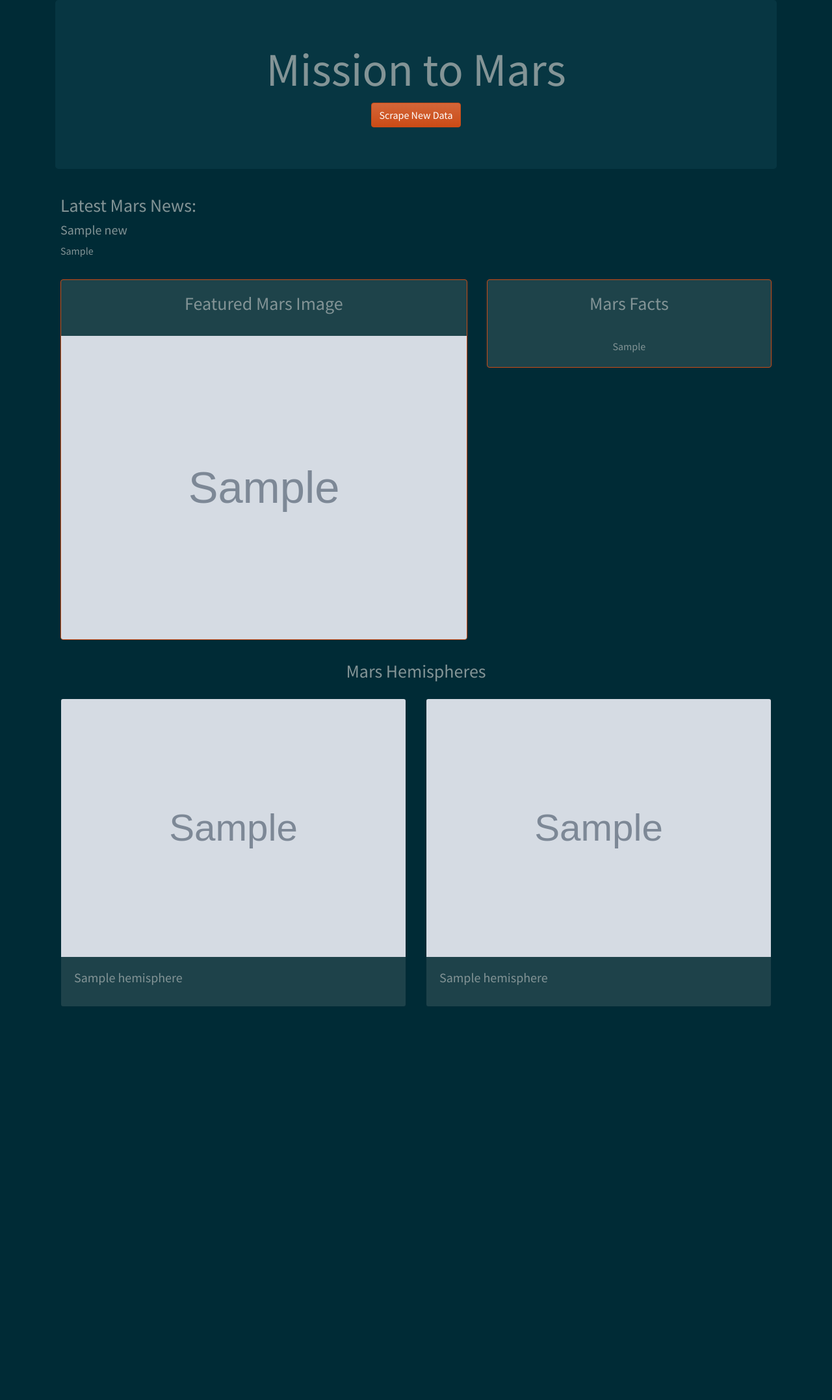
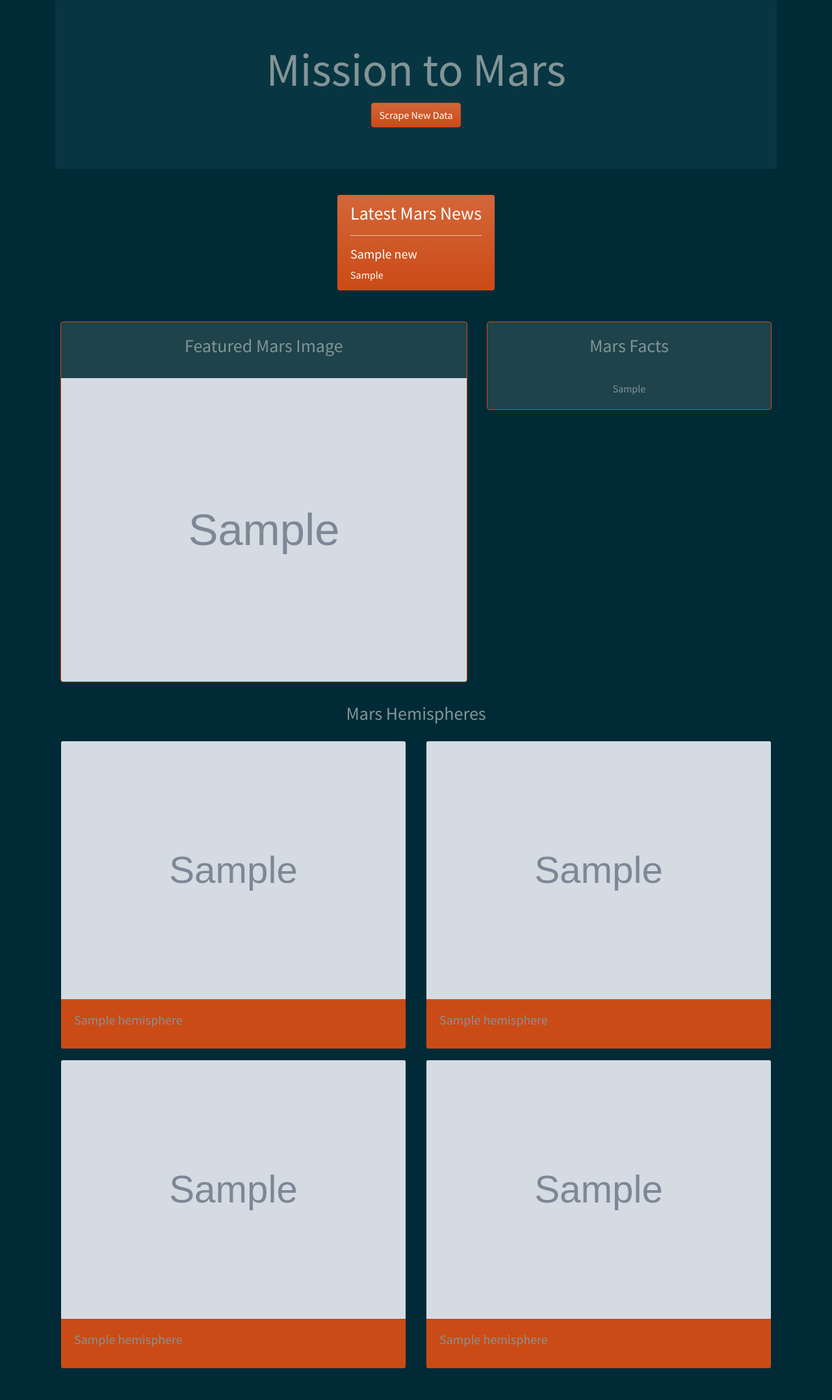
Before and after one commit to leah-handel/Scraping-Mars-Facts, a Flask app: page / in a window 1280 px wide. Shown: the whole page at 65% size. Before the commit the page ends 1549 px from the top, so only its background shows below. Run offline with Flask 2, Linux system fonts and the light colour scheme; grey boxes marked "Sample" are stand-in pictures; a database or web service that is not in the repository returns one stand-in record (values such as "Sample title"); some libraries are stand-ins or nearby versions.

Commit message:
added second row of hemisphere pics, finished layout

```diff
--- a/templates/index.html
+++ b/templates/index.html
@@ -14,11 +14,14 @@
               <h1 class="display-3">Mission to Mars</h1>
               <a href="http://127.0.0.1:5000/scrape" class="btn btn-warning">Scrape New Data</a>
           </div>
-        <div class="row px-2 pt-2 pb-4">
-            <div class="col-12">
-                <h3>Latest Mars News:</h3>
+        <div class="row p-2 pb-4">
+            <div class="col-12 d-flex justify-content-center">
+                <div class="alert alert-warning" role="alert">
+                    <h3 class="alert-heading text-center">Latest Mars News</h3>
+                    <hr>
                 <h5>{{mars.news.news_title}}</h5>
                 {{mars.news.news_p}}
+                </div>
             </div>
         </div>
         <div class="row p-2">
@@ -50,7 +53,7 @@
         </div>
         <div class="row p-2">
             <div class="col-md-6 col-sm-12">
-                <div class="card">
+                <div class="card bg-warning">
                     <img src={{mars.hemispheres.0.img_url}} alt={{mars.hemispheres.0.title}} class="card-img-top">
                     <div class="card-body">
                         <h5 class="card-title">{{mars.hemispheres.0.title}}</h5>
@@ -58,7 +61,7 @@
                 </div>
             </div>
             <div class="col-md-6 col-sm-12">
-                <div class="card">
+                <div class="card bg-warning">
                     <img src={{mars.hemispheres.1.img_url}} alt={{mars.hemispheres.1.title}} class="card-img-top">
                     <div class="card-body">
                         <h5 class="card-title">{{mars.hemispheres.1.title}}</h5>
@@ -66,7 +69,24 @@
                 </div>
               </div>
         </div>
-
+        <div class="row p-2 pb-5">
+            <div class="col-md-6 col-sm-12">
+                <div class="card bg-warning">
+                    <img src={{mars.hemispheres.2.img_url}} alt={{mars.hemispheres.2.title}} class="card-img-top">
+                    <div class="card-body">
+                        <h5 class="card-title">{{mars.hemispheres.2.title}}</h5>
+                    </div>
+                </div>
+            </div>
+            <div class="col-md-6 col-sm-12">
+                <div class="card bg-warning">
+                    <img src={{mars.hemispheres.3.img_url}} alt={{mars.hemispheres.3.title}} class="card-img-top">
+                    <div class="card-body">
+                        <h5 class="card-title">{{mars.hemispheres.3.title}}</h5>
+                    </div>
+                </div>
+              </div>
+        </div>
 
     </div>
 
```
